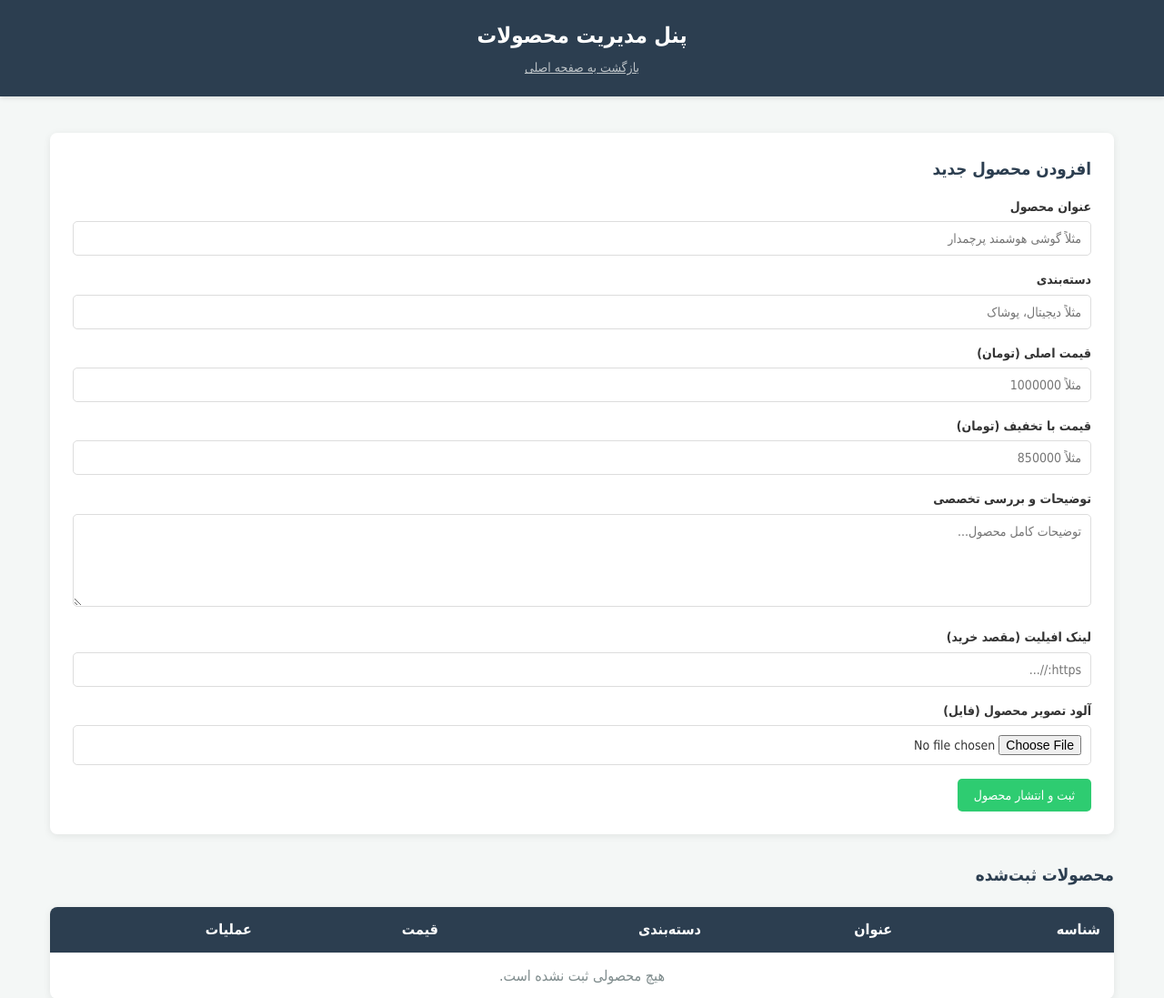
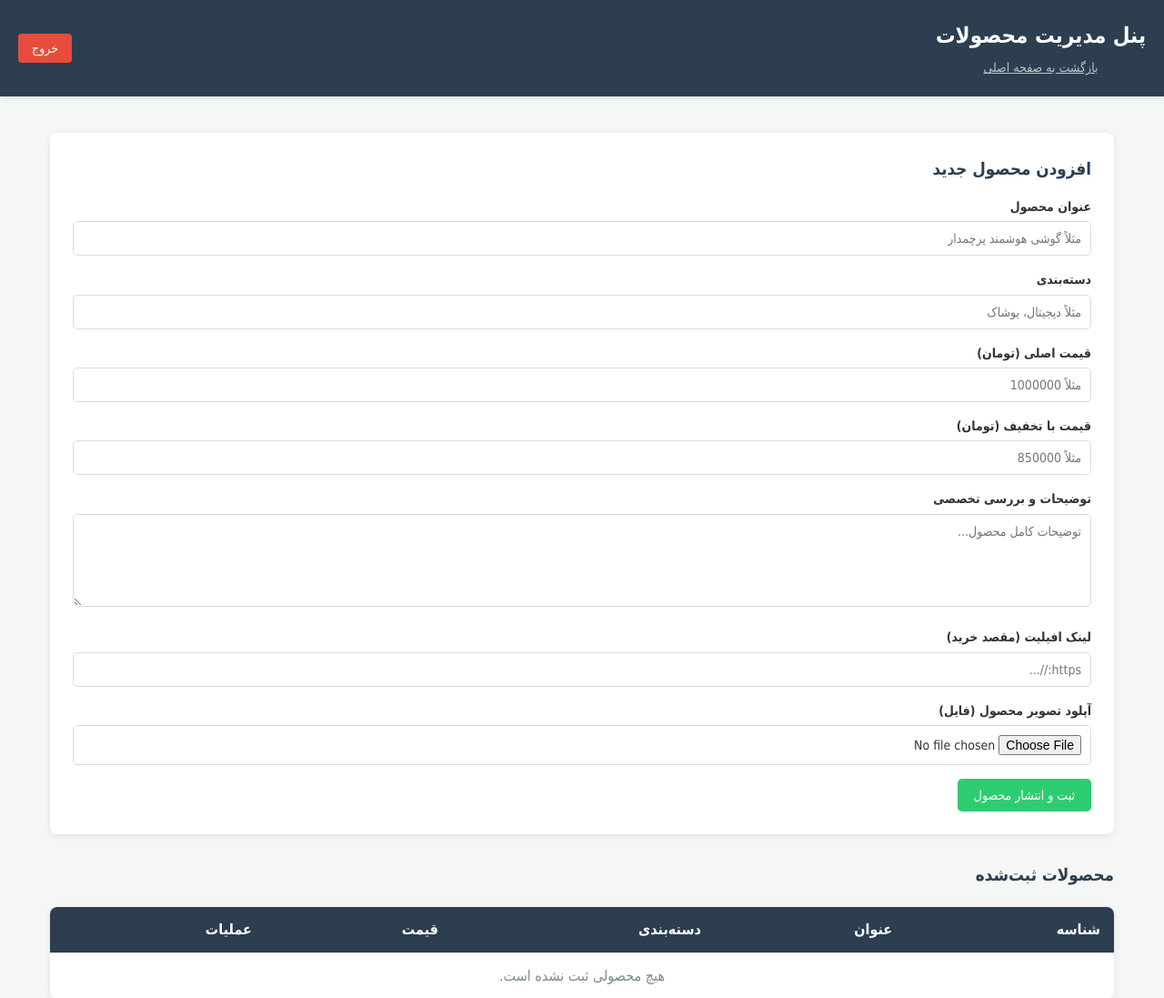
Before and after one commit to bigkhazaei-cpu/my-affiliate-site, a Flask app: page /admin in a window 1280 px wide. Shown: the top 1097 px of the page at 91% size. Run offline with Flask 3, Linux system fonts and the light colour scheme; the visitor is signed in with stand-in values (Sample User, id 1); data that the repository does not hold is empty; some libraries are stand-ins or nearby versions.

Commit message:
Update admin.html

```diff
--- a/templates/admin.html
+++ b/templates/admin.html
@@ -8,9 +8,14 @@
 </head>
 <body>
 
-    <header>
-        <h1>پنل مدیریت محصولات</h1>
-        <p><a href="{{ url_for('home') }}" style="color: #bdc3c7; text-decoration: underline;">بازگشت به صفحه اصلی</a></p>
+    <header style="display: flex; justify-content: space-between; align-items: center; padding: 20px;">
+        <div>
+            <h1>پنل مدیریت محصولات</h1>
+            <p style="margin: 5px 0 0 0;"><a href="{{ url_for('home') }}" style="color: #bdc3c7; text-decoration: underline;">بازگشت به صفحه اصلی</a></p>
+        </div>
+        <div>
+            <a href="{{ url_for('login') }}" class="btn" style="background-color: #e74c3c; color: white; padding: 8px 15px; text-decoration: none; border-radius: 4px;">خروج</a>
+        </div>
     </header>
 
     <div class="container">
@@ -43,8 +48,8 @@
                     <input type="text" name="affiliate_link" placeholder="https://...">
                 </div>
                 <div class="form-group">
-                    <label>آلود تصویر محصول (فایل)</label>
-                    <input type="file" name="image">
+                    <label>آپلود تصویر محصول (فایل)</label>
+                    <input type="file" name="image" accept="image/*">
                 </div>
                 <button type="submit" class="btn btn-success">ثبت و انتشار محصول</button>
             </form>
```
